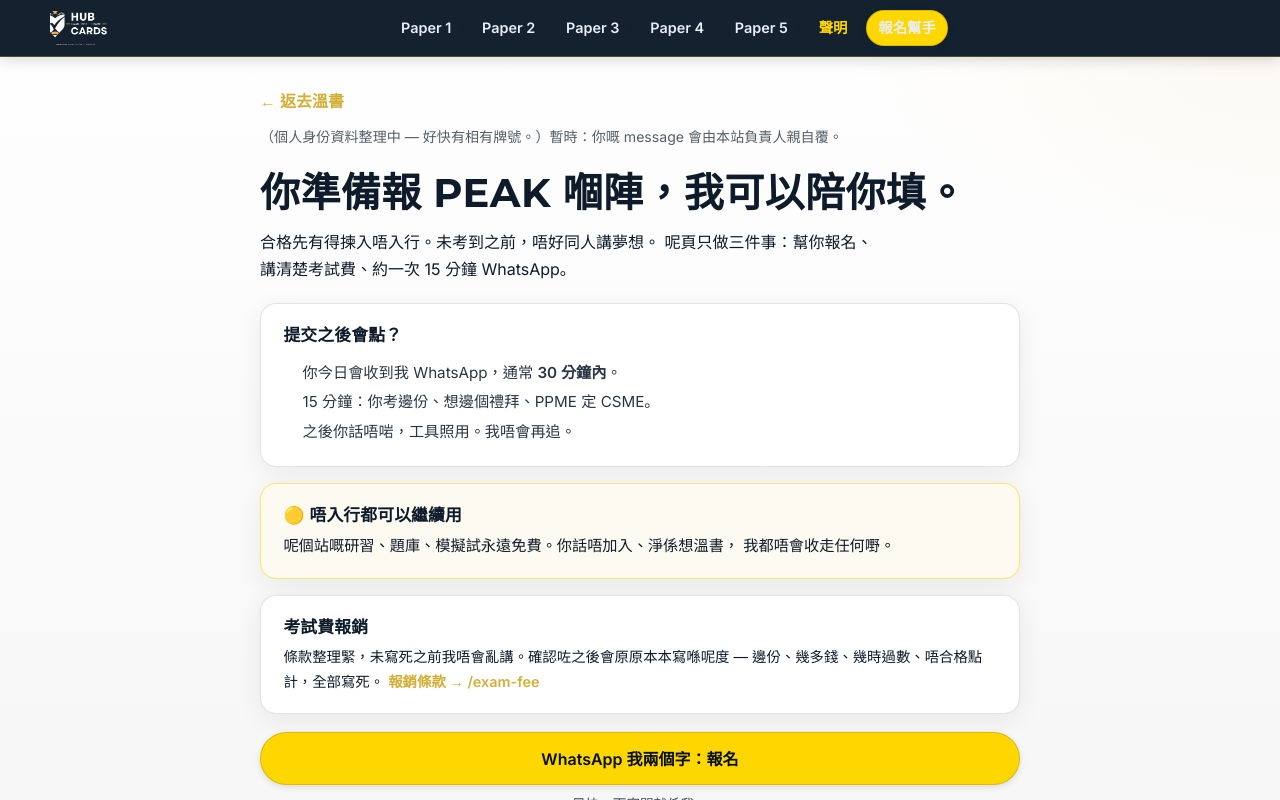
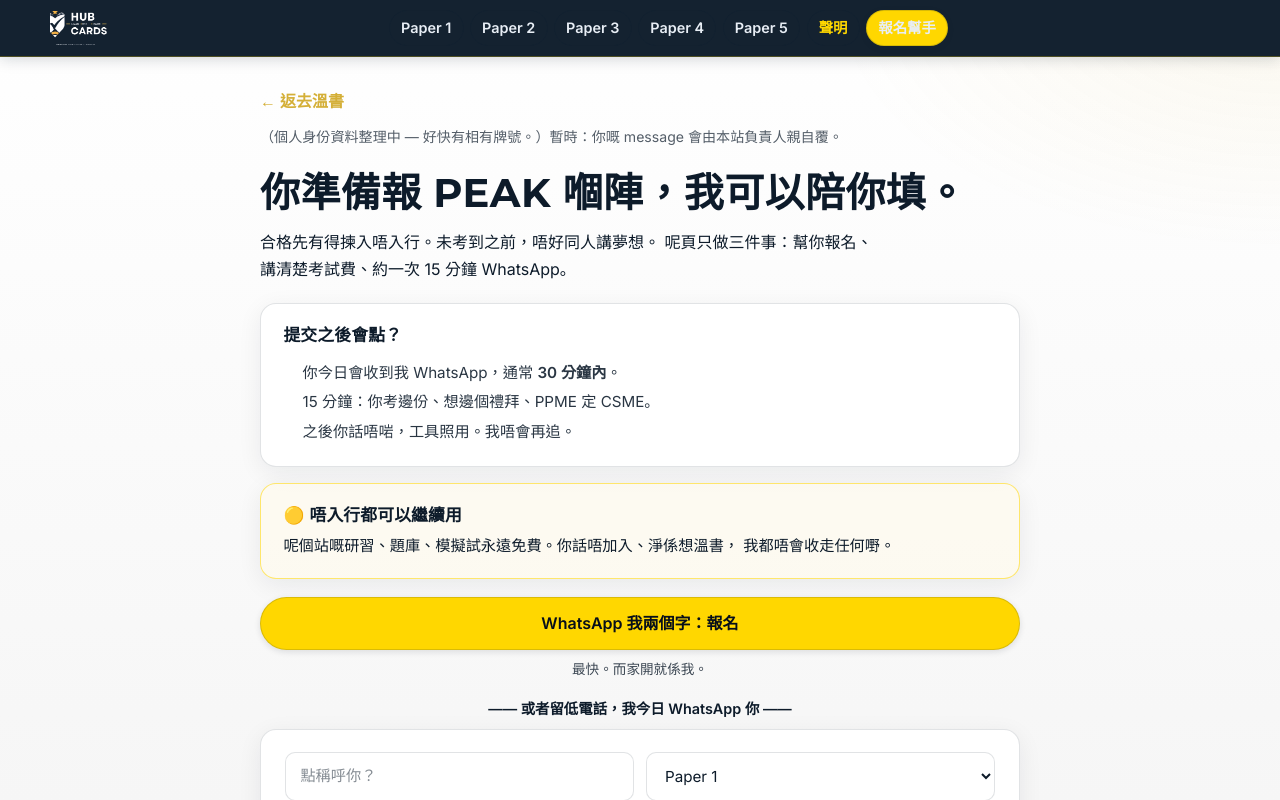
Before and after one commit to prisken/IIQE, a Next.js app: page /recruit in a window 1280 px wide. Shown: the top 800 px of the page. Built offline with nearby package versions, Linux system fonts and the light colour scheme.

Commit message:
Pass 0 strict: remove fee box entirely from /recruit until terms confirmed

```diff
--- a/src/app/recruit/page.tsx
+++ b/src/app/recruit/page.tsx
@@ -223,7 +223,7 @@ export default function RecruitPage() {
         </p>
       </section>
 
-      {/* Fee box — only once terms are confirmed */}
+      {/* Fee box — only rendered once terms are confirmed (Pass 0: no money copy until locked) */}
       {FEE_TERMS_CONFIRMED ? (
         <section className="panel" style={{ marginTop: "1rem", padding: "1.2rem 1.4rem" }}>
           <h2 className="display" style={{ margin: "0 0 0.4rem", fontSize: "1.05rem" }}>
@@ -236,20 +236,7 @@ export default function RecruitPage() {
             以上係全部條件。冇隱藏 KPI、冇逼你買自己單先至過數。
           </p>
         </section>
-      ) : (
-        <section className="panel" style={{ marginTop: "1rem", padding: "1.2rem 1.4rem" }}>
-          <h2 className="display" style={{ margin: "0 0 0.3rem", fontSize: "1.05rem" }}>
-            考試費報銷
-          </h2>
-          <p style={{ margin: 0, fontSize: "0.9rem", lineHeight: 1.7 }}>
-            條款整理緊，未寫死之前我唔會亂講。確認咗之後會原原本本寫喺呢度 —
-            邊份、幾多錢、幾時過數、唔合格點計，全部寫死。{" "}
-            <Link href="/exam-fee" style={{ color: "var(--amber)", fontWeight: 600 }}>
-              報銷條款 → /exam-fee
-            </Link>
-          </p>
-        </section>
-      )}
+      ) : null}
 
       {/* Primary — WhatsApp first */}
       <div style={{ margin: "1.1rem 0 0.4rem", display: "grid", gap: "0.55rem" }}>
```
